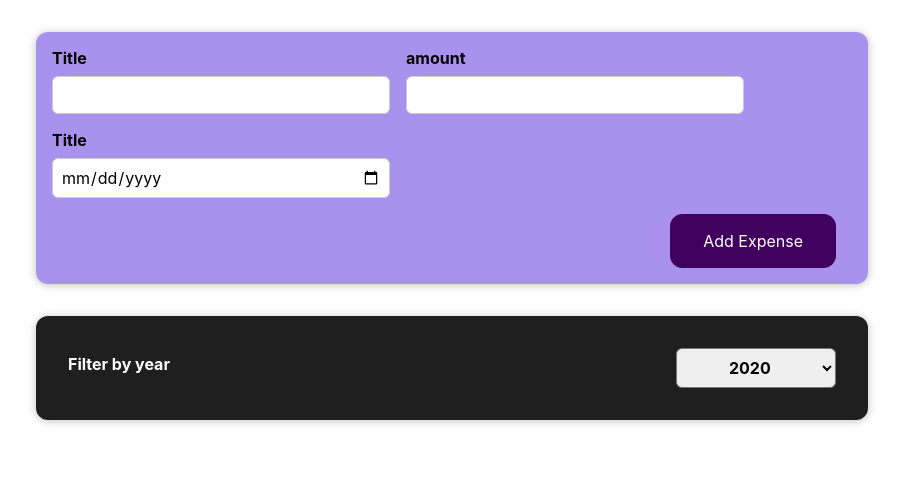
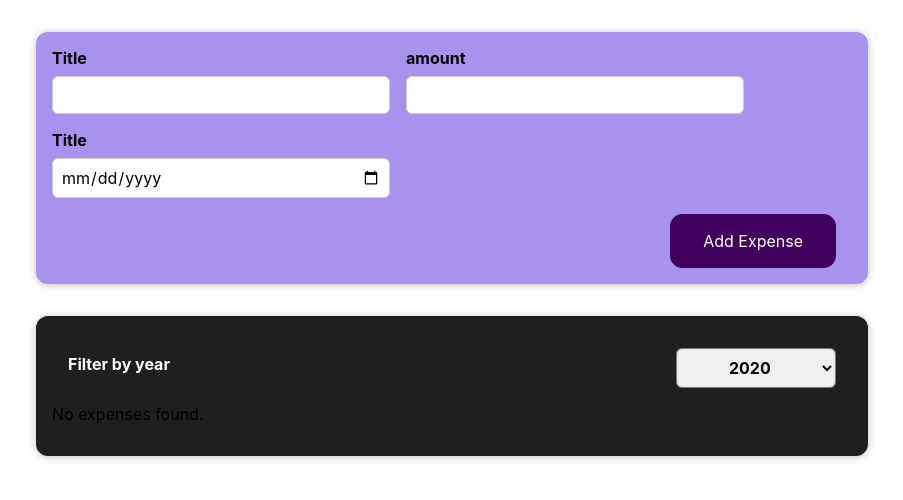
Before and after one commit to AndrewJEON/react-example, a React (Create React App) app: page / in a window 1280 px wide. Shown: the top 500 px of the page, without its empty margins (188-1091 px from the left). Built offline with nearby package versions, Linux system fonts and the light colour scheme.

Commit message:
좀더 나은 표현 방식

```diff
--- a/src/components/Expenses/Expenses.js
+++ b/src/components/Expenses/Expenses.js
@@ -18,7 +18,9 @@ function Expenses(props) {
   return (
       <div className='expenses'>
           <ExpensesFilter selected={filteredYear} onChangeFilter={filterChangeHandler} />
-            {filteredExpenses.map(item => <ExpenseItem key={item.id} item={item} /> )}
+          { filteredExpenses.length === 0 && <p>No expenses found.</p>}
+          { filteredExpenses.length > 0 &&
+            filteredExpenses.map(item => <ExpenseItem key={item.id} item={item} /> )}
 		</div>
 	);
 }
```
